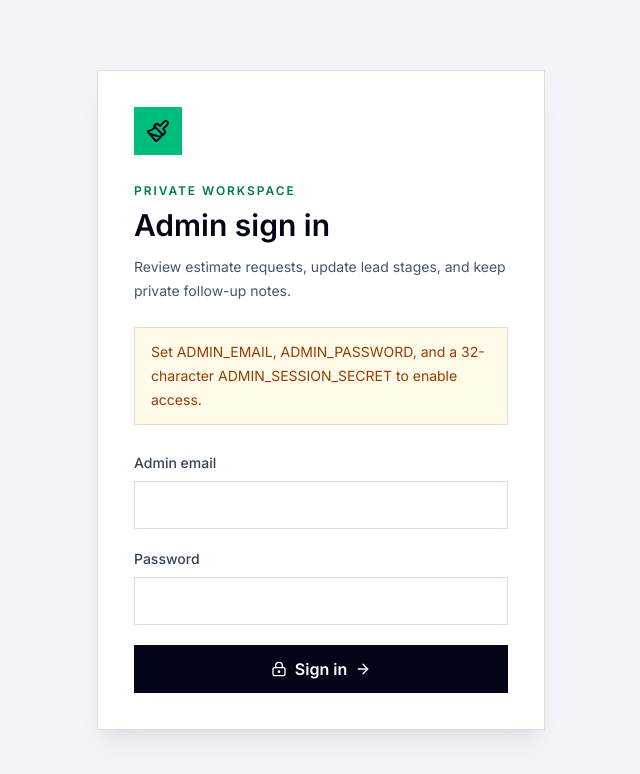
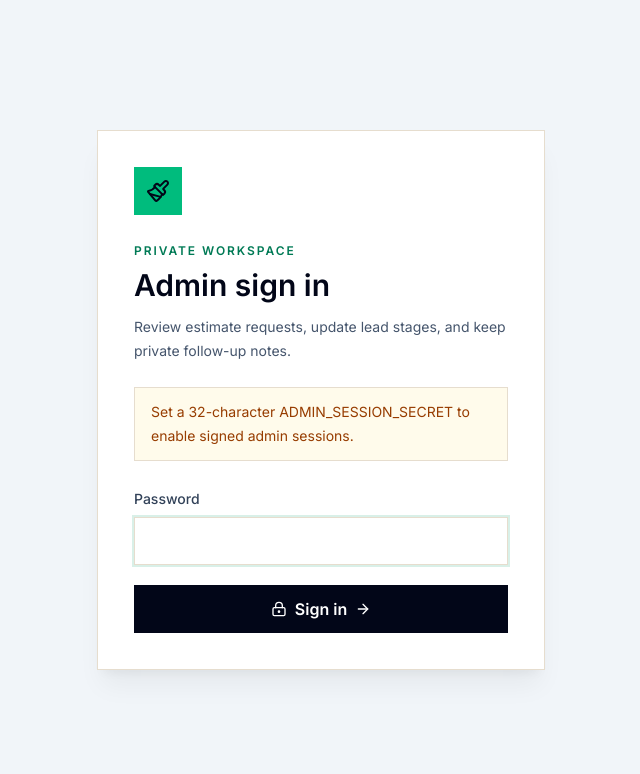
Before and after one commit to nothingmean00/nyc-painting-pros, a Next.js app: page /admin/login in a window 1280 px wide. Shown: the top 774 px of the page, without its empty margins (319-959 px from the left). Built offline with nearby package versions, Linux system fonts and the light colour scheme; no server answers.

Commit message:
simplify admin login to password only

```diff
--- a/src/app/admin/actions.ts
+++ b/src/app/admin/actions.ts
@@ -7,7 +7,7 @@ import {
   clearAdminSession,
   createAdminSession,
   requireAdmin,
-  verifyAdminCredentials,
+  verifyAdminPassword,
 } from "@/lib/admin-auth";
 import { intakeStatuses, updateIntake } from "@/lib/intakes";
 
@@ -21,12 +21,11 @@ export async function loginAction(
     return { error: "Admin access is not configured." };
   }
 
-  const email = String(formData.get("email") ?? "").slice(0, 200);
   const password = String(formData.get("password") ?? "").slice(0, 300);
 
-  if (!verifyAdminCredentials(email, password)) {
+  if (!verifyAdminPassword(password)) {
     await new Promise((resolve) => setTimeout(resolve, 450));
-    return { error: "Email or password is incorrect." };
+    return { error: "Password is incorrect." };
   }
 
   await createAdminSession();
--- a/src/app/admin/login/LoginForm.tsx
+++ b/src/app/admin/login/LoginForm.tsx
@@ -17,20 +17,11 @@ export function LoginForm() {
         </p>
       )}
       <label className="grid gap-2">
-        <span className="text-sm font-medium text-slate-700">Admin email</span>
-        <input
-          name="email"
-          type="email"
-          autoComplete="username"
-          required
-          className="h-12 border border-slate-300 bg-white px-4 outline-none transition focus:border-emerald-600 focus:ring-2 focus:ring-emerald-600/15"
-        />
-      </label>
-      <label className="grid gap-2">
         <span className="text-sm font-medium text-slate-700">Password</span>
         <input
           name="password"
           type="password"
+          autoFocus
           autoComplete="current-password"
           required
           className="h-12 border border-slate-300 bg-white px-4 outline-none transition focus:border-emerald-600 focus:ring-2 focus:ring-emerald-600/15"
--- a/src/app/admin/login/page.tsx
+++ b/src/app/admin/login/page.tsx
@@ -24,7 +24,7 @@ export default async function AdminLoginPage() {
         </p>
         {!configured && (
           <p className="mt-6 border border-amber-200 bg-amber-50 px-4 py-3 text-sm leading-6 text-amber-800">
-            Set ADMIN_EMAIL, ADMIN_PASSWORD, and a 32-character ADMIN_SESSION_SECRET to enable access.
+            Set a 32-character ADMIN_SESSION_SECRET to enable signed admin sessions.
           </p>
         )}
         <div className="mt-7">
--- a/src/lib/admin-auth.ts
+++ b/src/lib/admin-auth.ts
@@ -7,6 +7,7 @@ import { redirect } from "next/navigation";
 
 const COOKIE_NAME = "nycpros_admin_session";
 const SESSION_DURATION_SECONDS = 60 * 60 * 12;
+const ADMIN_PASSWORD = "bruh123";
 
 function getSessionKey() {
   const secret = process.env.ADMIN_SESSION_SECRET;
@@ -24,22 +25,13 @@ function secureEqual(candidate: string, expected: string) {
 
 export function adminAuthConfigured() {
   return Boolean(
-    process.env.ADMIN_EMAIL &&
-      process.env.ADMIN_PASSWORD &&
-      process.env.ADMIN_SESSION_SECRET &&
+    process.env.ADMIN_SESSION_SECRET &&
       process.env.ADMIN_SESSION_SECRET.length >= 32
   );
 }
 
-export function verifyAdminCredentials(email: string, password: string) {
-  const expectedEmail = process.env.ADMIN_EMAIL;
-  const expectedPassword = process.env.ADMIN_PASSWORD?.trimEnd();
-  if (!expectedEmail || !expectedPassword) return false;
-
-  return (
-    secureEqual(email.trim().toLowerCase(), expectedEmail.trim().toLowerCase()) &&
-    secureEqual(password, expectedPassword)
-  );
+export function verifyAdminPassword(password: string) {
+  return secureEqual(password, ADMIN_PASSWORD);
 }
 
 export async function createAdminSession() {
```
